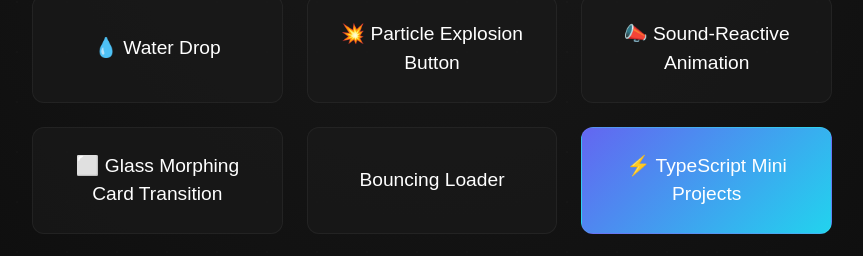
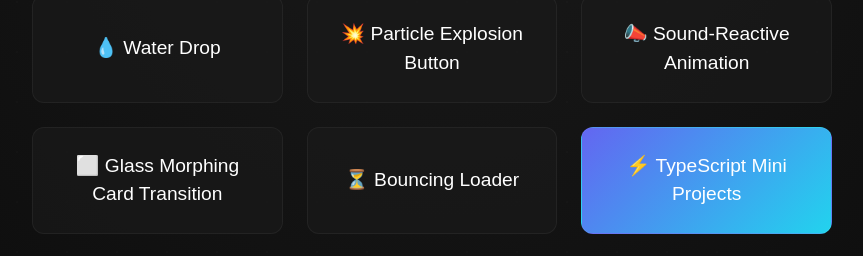
Before and after one commit to Hrisshhii/react-practice, a React (Vite) app in the folder framermotion/: page /#/ in a window 1280 px wide. Shown: the part 173-429 px from the top of the page, without its empty margins (208-1071 px from the left). Built offline with nearby package versions, Linux system fonts and the light colour scheme.

Commit message:
Chnaging the card icon for project

```diff
--- a/framermotion/src/components/Home.tsx
+++ b/framermotion/src/components/Home.tsx
@@ -10,7 +10,7 @@
         <Link to="/explosion" className="card">💥 Particle Explosion Button</Link>
         <Link to="/sound-reactive" className="card">📣 Sound-Reactive Animation</Link>
         <Link to="/glass-morphing" className="card">⬜️ Glass Morphing Card Transition</Link>
-        <Link to="/bouncing-loader" className="card">Bouncing Loader</Link>
+        <Link to="/bouncing-loader" className="card">⏳ Bouncing Loader</Link>
         <a href="https://hrisshhii.github.io/react-practice/ts" className="card" style={{ background: "linear-gradient(135deg,#6366f1,#22d3ee)" }}>
           ⚡ TypeScript Mini Projects
         </a>
```
